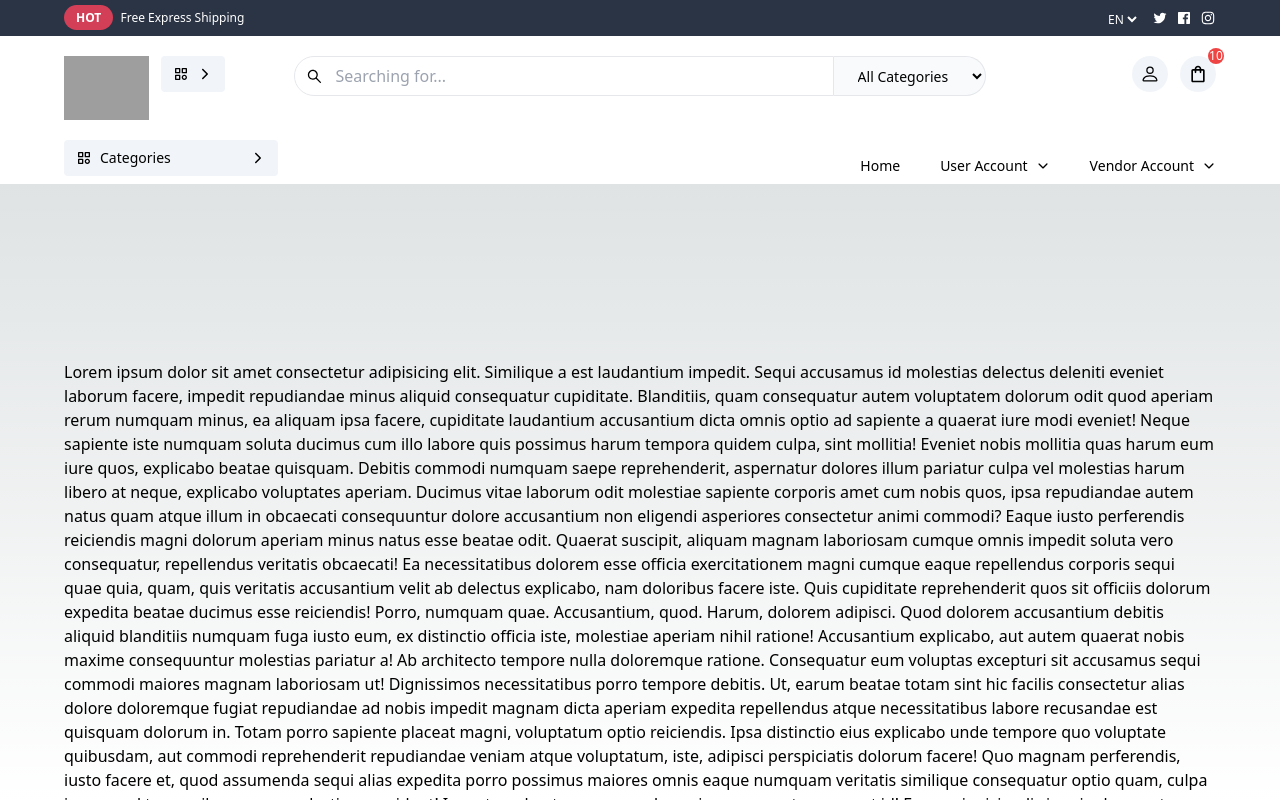
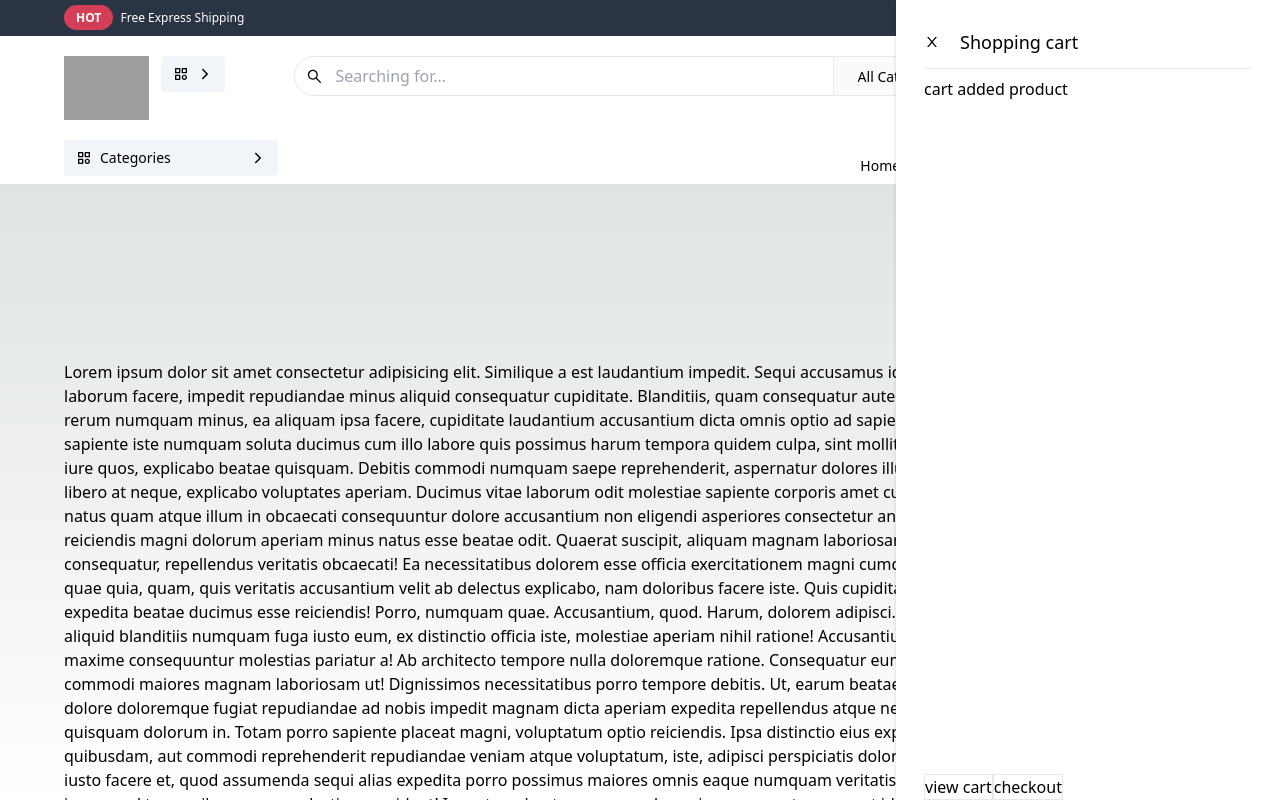
Before and after one commit to MdMuzahid07/Bazar-ecommerce, a Next.js app: page / in a window 1280 px wide. Built offline with nearby package versions, Linux system fonts and the light colour scheme; grey boxes are pictures that could not be loaded.

Commit message:
working on SidebarCart component

```diff
--- /dev/null
+++ b/src/Cart/SidebarCart.js
@@ -0,0 +1,25 @@
+import React from 'react';
+import { AiOutlineClose } from 'react-icons/ai';
+
+const SidebarCart = () => {
+    return (
+        <section className="min-h-screen w-full lg:w-72 xl:w-96 bg-white drop-shadow fixed top-0 right-0 z-50 p-7 animate__animated animate__bounceInRight">
+            <div className="flex items-center mb-3">
+                <button className="btn btn-sm rounded-none"><AiOutlineClose /></button>
+                <p className="text-lg ml-5">Shopping cart</p>
+            </div>
+            <hr />
+            <div className="mt-2">
+                <p>cart added product</p>
+            </div>
+            <div>
+                <div className="absolute bottom-0">
+                    <button className="border">view cart</button>
+                    <button className="border">checkout</button>
+                </div>
+            </div>
+        </section>
+    );
+};
+
+export default SidebarCart;
```
Also changed, not shown: src/pages/index.js.
